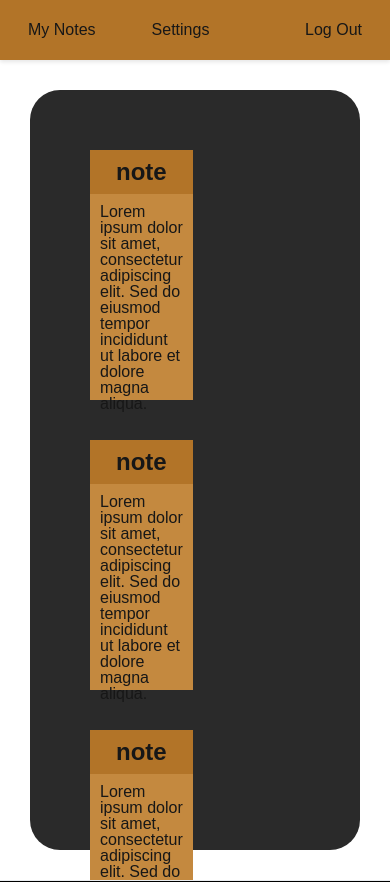
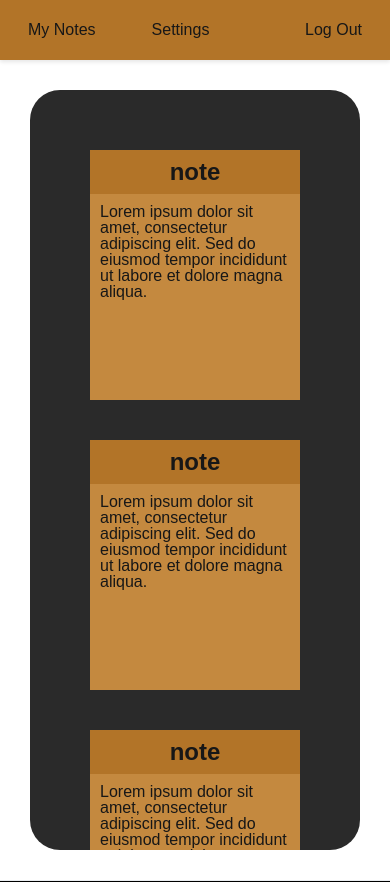
Before and after one commit to Cadexii/user-notes, a Next.js app: page / in a window 390 px wide. Shown: the top 882 px of the page. Built offline with nearby package versions, Linux system fonts and the light colour scheme.

Commit message:
fix notes styling

```diff
--- a/src/app/components/Container/Container.module.css
+++ b/src/app/components/Container/Container.module.css
@@ -3,4 +3,6 @@
     margin: 30px;
     border-radius: 30px;
     height: 90vh;
+    overflow: auto;
+    padding: 60px;
 }
--- a/src/app/components/NotesContent/NotesContent.tsx
+++ b/src/app/components/NotesContent/NotesContent.tsx
@@ -1,8 +1,10 @@
 import styles from "./styles.module.css";
 import Note from "./Note";
+import Container from "../Container/Container";
 
 const NotesContent = () => {
   return (
+    <Container>
       <div className={styles.notesContent}>
         <Note />
         <Note />
@@ -25,7 +27,15 @@ const NotesContent = () => {
         <Note />
         <Note />
         <Note />
+        <Note />
+        <Note />
+        <Note />
+        <Note />
+        <Note />
+        <Note />
+        <Note />
       </div>
+    </Container>
   );
 };
 
--- a/src/app/components/NotesContent/styles.module.css
+++ b/src/app/components/NotesContent/styles.module.css
@@ -2,14 +2,13 @@
     display: flex;
     flex-direction: row;
     flex-wrap: wrap;
-    padding: 60px;
     gap: 40px;
 }
 
 .note {
     background-color: #c4893f;
     line-height: 1;
-    flex: 0 0 calc((100% - (40px * 5)) / 6);
+    flex: 0 0 calc((100% - (40px * 8)) / 9);
     height: 250px;
 }
 
@@ -28,3 +27,52 @@
 .noteDescription {
     font-size: 1rem;
 }
+
+/* Media Queries */
+@media (max-width: 2355px) {
+    .note {
+        flex: 0 0 calc((100% - (40px * 7)) / 8);
+    }
+}
+
+@media (max-width: 2100px) {
+    .note {
+        flex: 0 0 calc((100% - (40px * 6)) / 7);
+    }
+}
+
+@media (max-width: 1845px) {
+    .note {
+        flex: 0 0 calc((100% - (40px * 5)) / 6);
+    }
+}
+
+@media (max-width: 1590px) {
+    .note {
+        flex: 0 0 calc((100% - (40px * 4)) / 5);
+    }
+}
+
+@media (max-width: 1335px) {
+    .note {
+        flex: 0 0 calc((100% - (40px * 3)) / 4);
+    }
+}
+
+@media (max-width: 1080px) {
+    .note {
+        flex: 0 0 calc((100% - (40px * 2)) / 3);
+    }
+}
+
+@media (max-width: 825px) {
+    .note {
+        flex: 0 0 calc((100% - 40px) / 2);
+    }
+}
+
+@media (max-width: 570px) {
+    .note {
+        flex: 0 0 100%;
+    }
+}
--- a/src/app/page.tsx
+++ b/src/app/page.tsx
@@ -1,12 +1,9 @@
-import Container from "./components/Container/Container";
 import NotesContent from "./components/NotesContent/NotesContent";
 
 export default function Home() {
   return (
     <div className="user-notes">
-      <Container>
-        <NotesContent />
-      </Container>
+      <NotesContent />
     </div>
   );
 }
```
Lines whose indentation alone changed are shown as unchanged.
